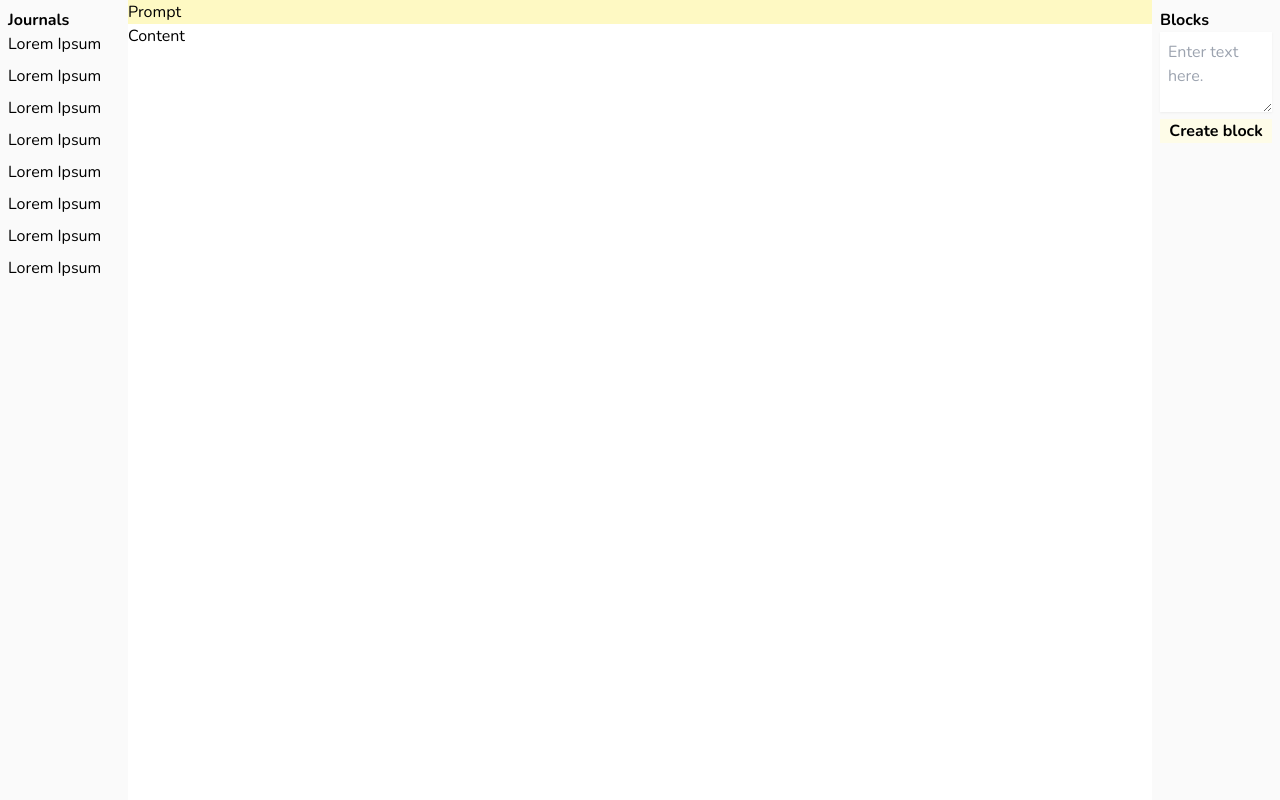
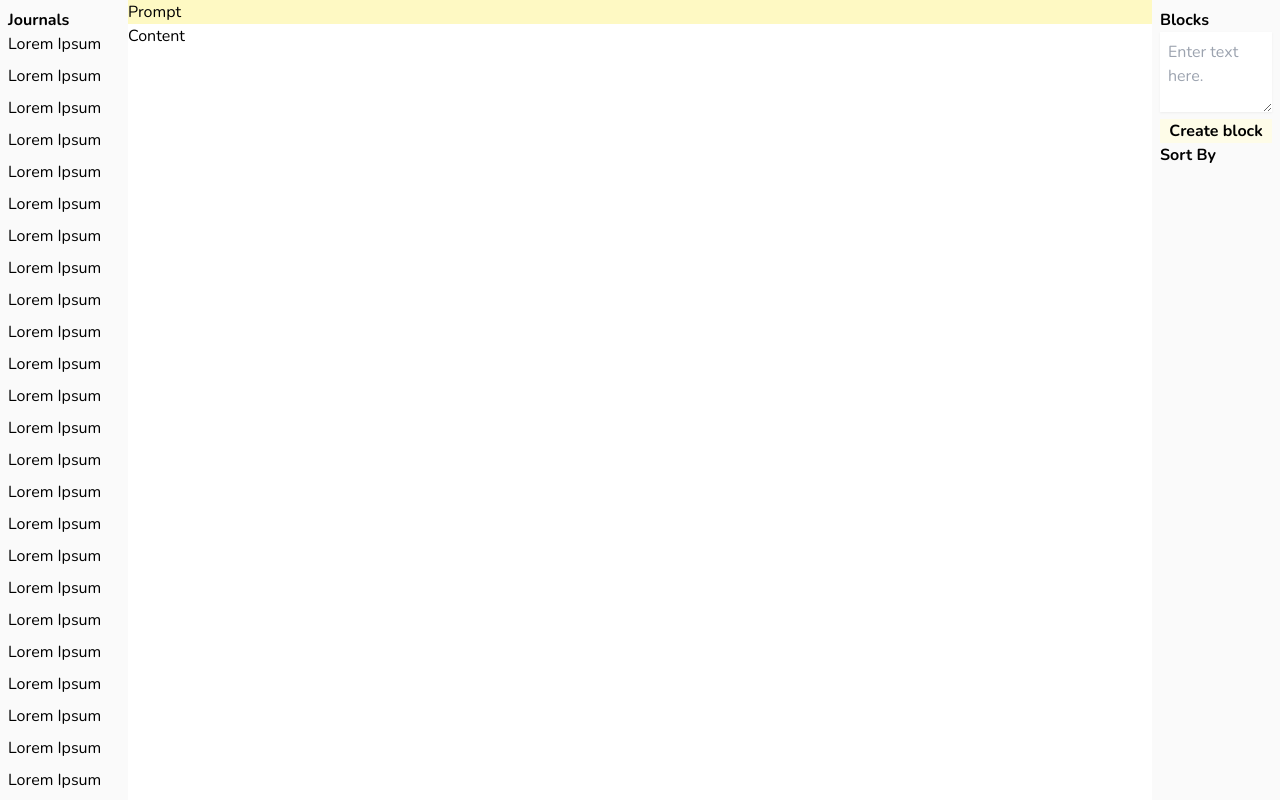
Before and after one commit to jordaz14/note-taking-react-app, a React (Vite) app in the folder client/: page / in a window 1280 px wide. Built offline with nearby package versions, Linux system fonts and the light colour scheme.

Commit message:
Stylize scroll bar

```diff
--- a/client/src/App.tsx
+++ b/client/src/App.tsx
@@ -2,9 +2,36 @@ function App() {
   return (
     <>
       <div className="flex font-nunito">
-        <nav id="sidebar-left" className="bg-neutral-50 w-[10%] h-screen p-2">
+        <nav
+          id="sidebar-left"
+          className="bg-neutral-50 w-[10%] h-screen p-2 flex flex-col"
+        >
           <h2 className="font-bold">Journals</h2>
-          <ul className="space-y-2">
+          <ul className="space-y-2 overflow-auto flex-1">
+            <li>Lorem Ipsum</li>
+            <li>Lorem Ipsum</li>
+            <li>Lorem Ipsum</li>
+            <li>Lorem Ipsum</li>
+            <li>Lorem Ipsum</li>
+            <li>Lorem Ipsum</li>
+            <li>Lorem Ipsum</li>
+            <li>Lorem Ipsum</li>
+            <li>Lorem Ipsum</li>
+            <li>Lorem Ipsum</li>
+            <li>Lorem Ipsum</li>
+            <li>Lorem Ipsum</li>
+            <li>Lorem Ipsum</li>
+            <li>Lorem Ipsum</li>
+            <li>Lorem Ipsum</li>
+            <li>Lorem Ipsum</li>
+            <li>Lorem Ipsum</li>
+            <li>Lorem Ipsum</li>
+            <li>Lorem Ipsum</li>
+            <li>Lorem Ipsum</li>
+            <li>Lorem Ipsum</li>
+            <li>Lorem Ipsum</li>
+            <li>Lorem Ipsum</li>
+            <li>Lorem Ipsum</li>
             <li>Lorem Ipsum</li>
             <li>Lorem Ipsum</li>
             <li>Lorem Ipsum</li>
@@ -38,6 +65,7 @@ function App() {
               Create block
             </button>
           </form>
+          <h3 className="font-bold">Sort By</h3>
         </section>
       </div>
     </>
--- a/client/src/output.css
+++ b/client/src/output.css
@@ -1,6 +1,22 @@
 /*
 ! tailwindcss v3.4.4 | MIT License | https://tailwindcss.com
 */
+
+/* width */
+::-webkit-scrollbar {
+  width: 4px;
+}
+
+/* Track */
+::-webkit-scrollbar-track {
+  border-radius: 10px;
+}
+
+/* Handle */
+::-webkit-scrollbar-thumb {
+  background: #d9d9d9;
+  border-radius: 50px;
+}
 
 /*
 1. Prevent padding and border from affecting element width. (https://github.com/mozdevs/cssremedy/issues/4)
```
